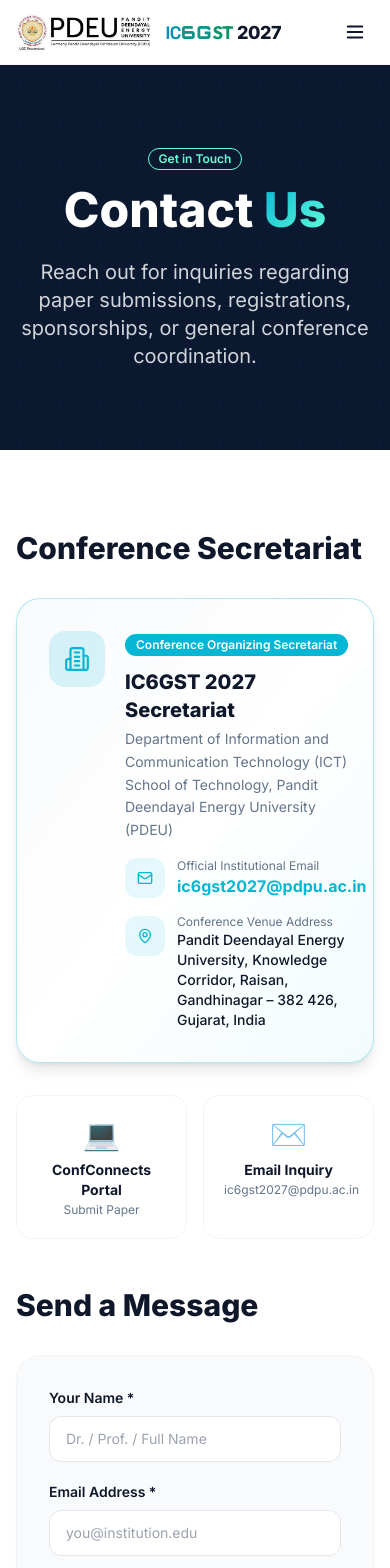
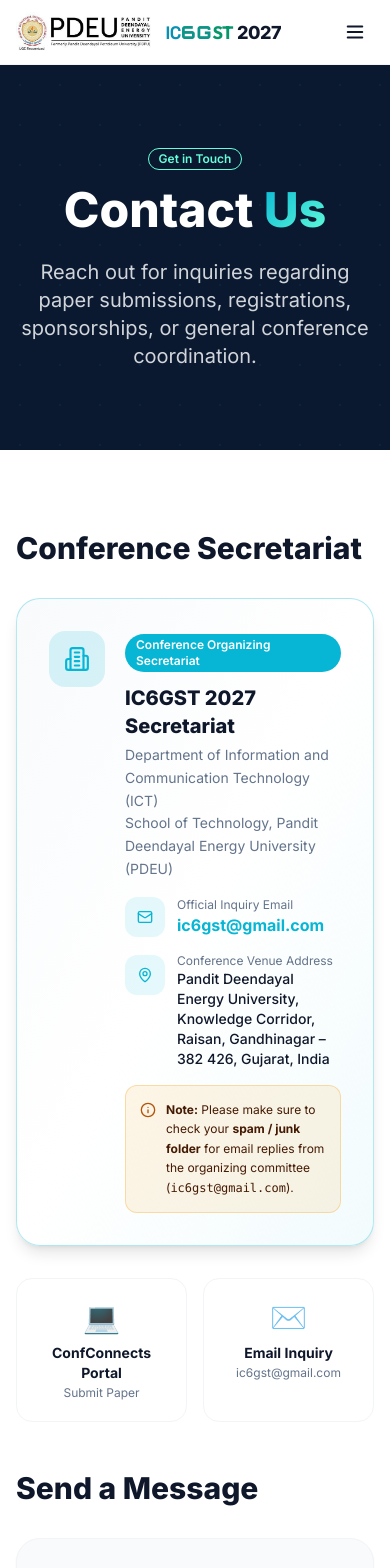
Before and after one commit to desaiarpan24/ic6gst-2027, a Next.js app: page /contact in a window 390 px wide. Shown: the top 1568 px of the page. Built offline with nearby package versions, Linux system fonts and the light colour scheme.

Commit message:
Update official enquiry email to ic6gst@gmail.com, configure form mailto dispatch, and add spam folder reminders

```diff
--- a/app/contact/page.tsx
+++ b/app/contact/page.tsx
@@ -12,6 +12,7 @@ import {
   Handshake,
   Building2,
   ExternalLink,
+  Info,
 } from "lucide-react";
 
 export default function ContactPage() {
@@ -24,14 +25,22 @@ export default function ContactPage() {
   const [submitted, setSubmitted] = useState(false);
   const [loading, setLoading] = useState(false);
 
-  const handleSubmit = async (e: React.FormEvent) => {
+  const handleSubmit = (e: React.FormEvent) => {
     e.preventDefault();
     setLoading(true);
-    // Simulate form submission
-    await new Promise((r) => setTimeout(r, 1200));
-    setSubmitted(true);
-    setLoading(false);
-    setForm({ name: "", email: "", subject: "", message: "" });
+    const emailSubject = encodeURIComponent(
+      `[IC6GST 2027 Query] ${form.subject || "Conference Inquiry"}`
+    );
+    const emailBody = encodeURIComponent(
+      `Name: ${form.name}\nEmail: ${form.email}\n\nMessage:\n${form.message}`
+    );
+    // Send email to ic6gst@gmail.com
+    window.location.href = `mailto:ic6gst@gmail.com?subject=${emailSubject}&body=${emailBody}`;
+    setTimeout(() => {
+      setSubmitted(true);
+      setLoading(false);
+      setForm({ name: "", email: "", subject: "", message: "" });
+    }, 600);
   };
 
   const sponsorTiers = [
@@ -134,17 +143,17 @@ export default function ContactPage() {
                     </p>
 
                     <div className="space-y-4">
-                      {/* Institutional Email */}
+                      {/* Official Inquiry Email */}
                       <a
-                        href="mailto:ic6gst2027@pdpu.ac.in"
+                        href="mailto:ic6gst@gmail.com"
                         className="flex items-center gap-3 text-sm font-semibold text-slate-body hover:text-teal-DEFAULT transition-colors group"
                       >
                         <span className="w-10 h-10 rounded-xl bg-teal-DEFAULT/10 flex items-center justify-center group-hover:bg-teal-DEFAULT group-hover:text-white transition-all flex-shrink-0">
                           <Mail size={16} className="text-teal-DEFAULT group-hover:text-white" />
                         </span>
                         <div>
-                          <p className="text-xs text-slate-light font-normal">Official Institutional Email</p>
-                          <p className="text-teal-DEFAULT font-bold text-base">ic6gst2027@pdpu.ac.in</p>
+                          <p className="text-xs text-slate-light font-normal">Official Inquiry Email</p>
+                          <p className="text-teal-DEFAULT font-bold text-base">ic6gst@gmail.com</p>
                         </div>
                       </a>
 
@@ -160,6 +169,14 @@ export default function ContactPage() {
                             Raisan, Gandhinagar – 382 426, Gujarat, India
                           </p>
                         </div>
+                      </div>
+
+                      {/* Spam Folder Notice */}
+                      <div className="p-3.5 rounded-xl bg-amber-500/10 border border-amber-500/30 text-xs text-amber-950 flex items-start gap-2.5">
+                        <Info size={16} className="text-amber-700 mt-0.5 flex-shrink-0" />
+                        <p className="leading-relaxed">
+                          <strong>Note:</strong> Please make sure to check your <strong>spam / junk folder</strong> for email replies from the organizing committee (<code>ic6gst@gmail.com</code>).
+                        </p>
                       </div>
                     </div>
 
@@ -182,14 +199,14 @@ export default function ContactPage() {
                   <p className="text-xs text-slate-light mt-0.5">Submit Paper</p>
                 </a>
                 <a
-                  href="mailto:ic6gst2027@pdpu.ac.in?subject=IC6GST 2027 Query"
+                  href="mailto:ic6gst@gmail.com?subject=IC6GST 2027 Query"
                   className="p-5 rounded-2xl border border-gray-100 hover:border-teal-DEFAULT/30 hover:shadow-md transition-all text-center group bg-white"
                 >
                   <p className="text-3xl mb-2">✉️</p>
                   <p className="font-bold text-navy text-sm group-hover:text-teal-DEFAULT transition-colors">
                     Email Inquiry
                   </p>
-                  <p className="text-xs text-slate-light mt-0.5">ic6gst2027@pdpu.ac.in</p>
+                  <p className="text-xs text-slate-light mt-0.5">ic6gst@gmail.com</p>
                 </a>
               </div>
             </AnimatedSection>
@@ -204,9 +221,15 @@ export default function ContactPage() {
                   <h3 className="font-bold text-navy text-2xl mb-3">
                     Message Sent Successfully!
                   </h3>
-                  <p className="text-slate-body max-w-md leading-relaxed mb-6">
-                    Thank you for reaching out to IC6GST 2027. The organizing team will respond to your inquiry at the earliest.
+                  <p className="text-slate-body max-w-md leading-relaxed mb-4">
+                    Thank you for reaching out to IC6GST 2027. Your message has been routed to <strong>ic6gst@gmail.com</strong>. The organizing committee will respond to your inquiry at the earliest.
                   </p>
+                  <div className="p-4 rounded-xl bg-amber-500/10 border border-amber-500/30 text-amber-950 text-xs sm:text-sm leading-relaxed mb-6 max-w-md text-left flex items-start gap-2.5">
+                    <Info size={18} className="text-amber-700 mt-0.5 flex-shrink-0" />
+                    <span>
+                      <strong>Important:</strong> Please make sure to check your <strong>spam / junk folder</strong> for email replies from the organizing committee.
+                    </span>
+                  </div>
                   <button
                     onClick={() => setSubmitted(false)}
                     className="px-6 py-2.5 bg-teal-DEFAULT text-white font-semibold rounded-full hover:bg-teal-600 transition-colors shadow-sm"
@@ -310,6 +333,10 @@ export default function ContactPage() {
                       </>
                     )}
                   </button>
+                  <p className="text-xs text-slate-500 text-center leading-relaxed flex items-center justify-center gap-1.5 pt-1">
+                    <Info size={14} className="text-amber-600 flex-shrink-0" />
+                    <span>Please check your <strong>spam / junk folder</strong> for email replies from the organizing committee.</span>
+                  </p>
                 </form>
               )}
             </AnimatedSection>
@@ -352,7 +379,7 @@ export default function ContactPage() {
                     </p>
                   </div>
                   <a
-                    href="mailto:ic6gst2027@pdpu.ac.in?subject=Sponsorship Inquiry - IC6GST 2027"
+                    href="mailto:ic6gst@gmail.com?subject=Sponsorship Inquiry - IC6GST 2027"
                     className="inline-flex items-center gap-1.5 text-xs font-semibold text-teal-accent hover:underline mt-2"
                   >
                     Inquire for Package <ExternalLink size={12} />
@@ -371,10 +398,10 @@ export default function ContactPage() {
                 Connect with our sponsorship chairs directly via email.
               </p>
               <a
-                href="mailto:ic6gst2027@pdpu.ac.in?subject=Custom Sponsorship Inquiry - IC6GST 2027"
+                href="mailto:ic6gst@gmail.com?subject=Custom Sponsorship Inquiry - IC6GST 2027"
                 className="inline-flex items-center gap-2 px-8 py-3.5 bg-teal-DEFAULT text-white font-bold rounded-full hover:bg-teal-600 transition-all hover:shadow-xl hover:-translate-y-0.5 text-sm"
               >
-                <Mail size={16} /> Contact for Sponsorship (ic6gst2027@pdpu.ac.in)
+                <Mail size={16} /> Contact for Sponsorship (ic6gst@gmail.com)
               </a>
             </div>
           </AnimatedSection>
--- a/components/Footer.tsx
+++ b/components/Footer.tsx
@@ -73,8 +73,8 @@ export default function Footer() {
             </li>
             <li className="flex items-center gap-3">
               <Mail size={16} className="text-teal-accent flex-shrink-0" />
-              <a href="mailto:ic6gst2027@pdpu.ac.in" className="text-gray-400 hover:text-teal-accent transition-colors">
-                ic6gst2027@pdpu.ac.in
+              <a href="mailto:ic6gst@gmail.com" className="text-gray-400 hover:text-teal-accent transition-colors">
+                ic6gst@gmail.com
               </a>
             </li>
           </ul>
```
